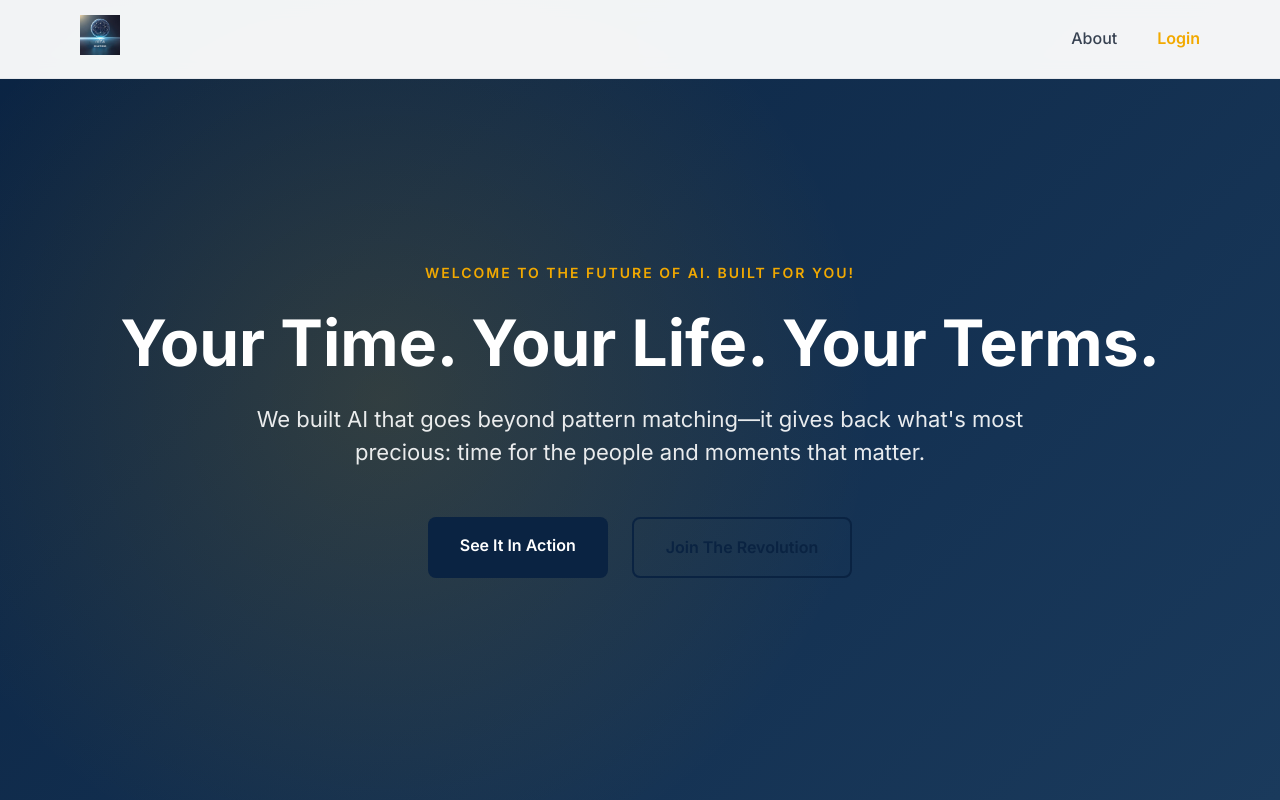
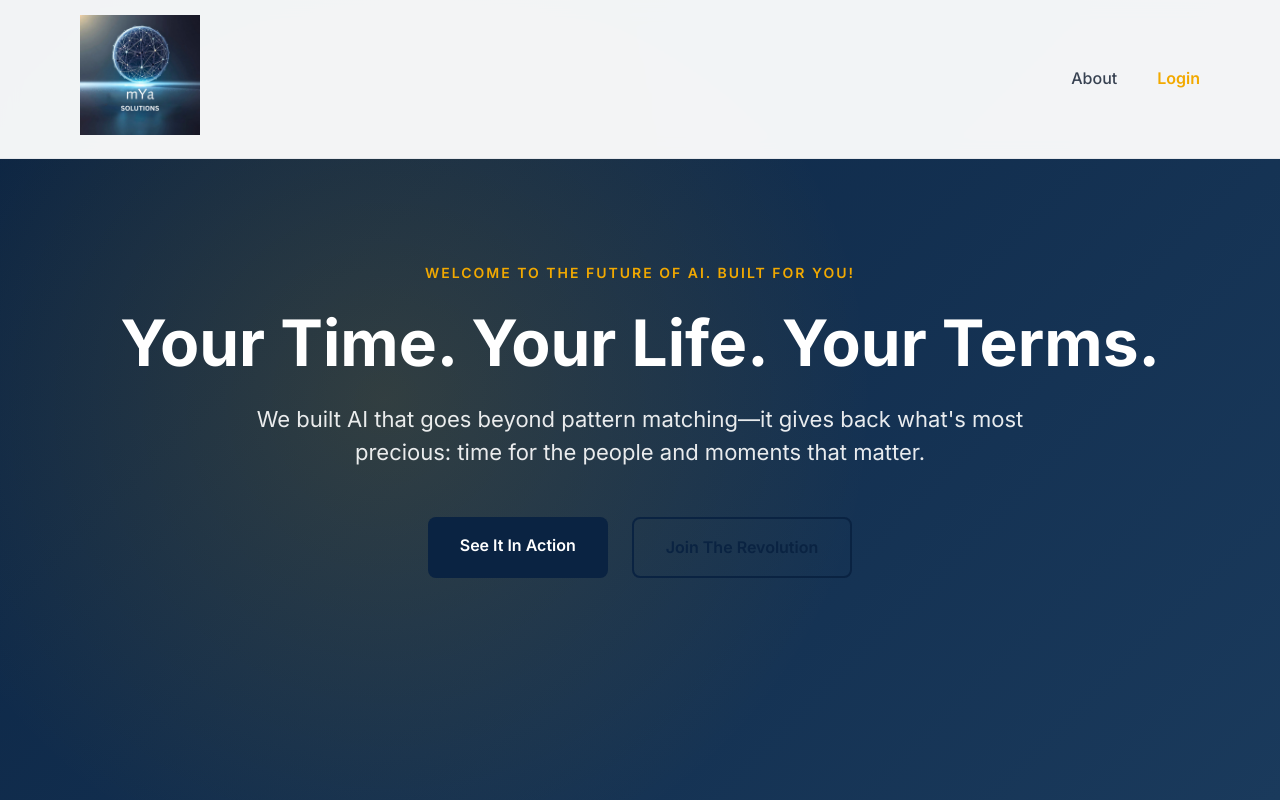
Before and after one commit to AyindeRudolph/mya-solutions, a plain HTML site: page index.html in a window 1280 px wide. Shown: the top 800 px of the page. Drawn offline with Linux system fonts and the light colour scheme.

Commit message:
Update index.html

```diff
--- a/index.html
+++ b/index.html
@@ -15,7 +15,7 @@
         <div class="nav-container">
             <div class="nav-logo">
     <a href="index.html">
-        <img src="logo.png" alt="mYa Solutions" style="height: 40px;">
+        <img src="logo.png" alt="mYa Solutions">
     </a>
 </div>
             <div class="nav-links">
```
